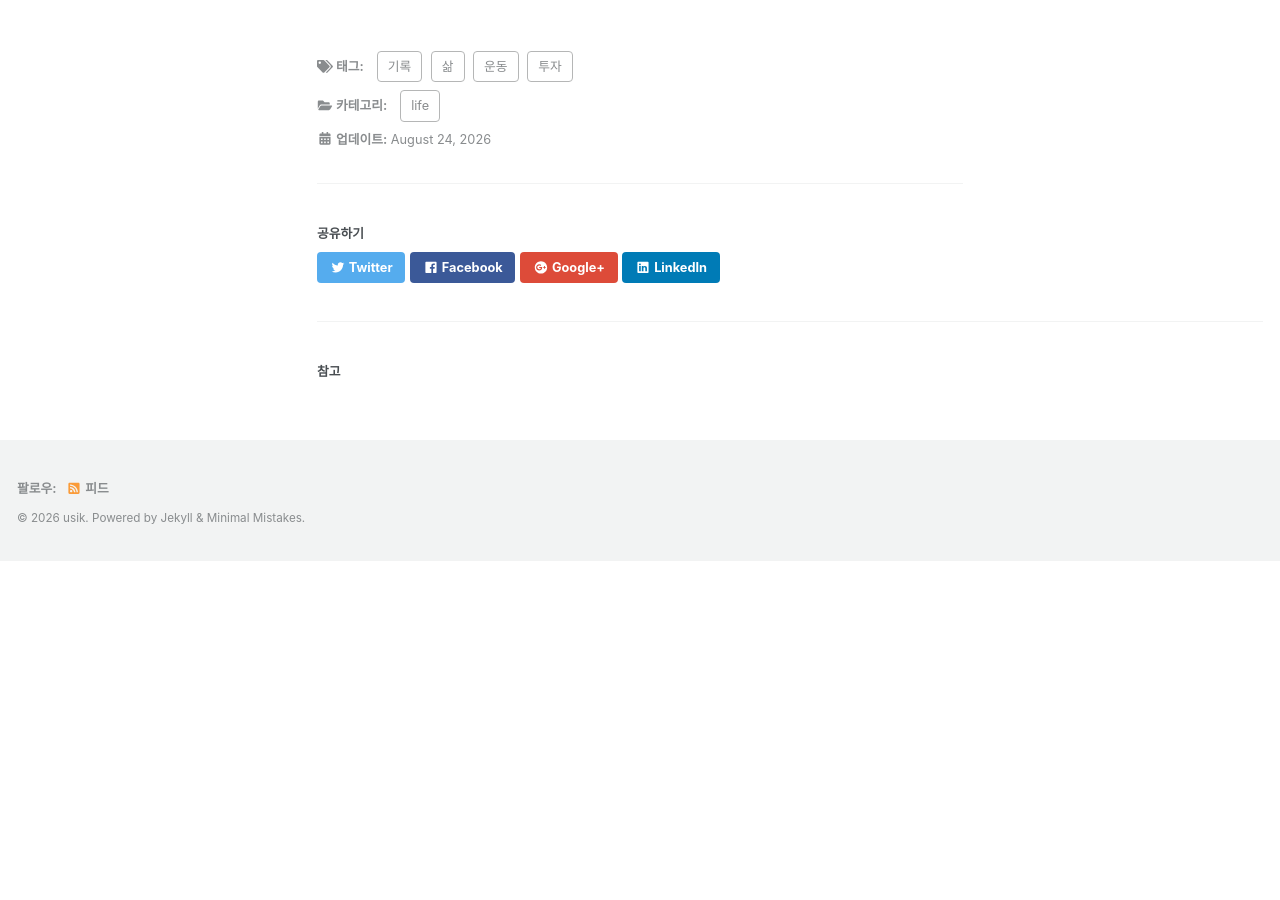
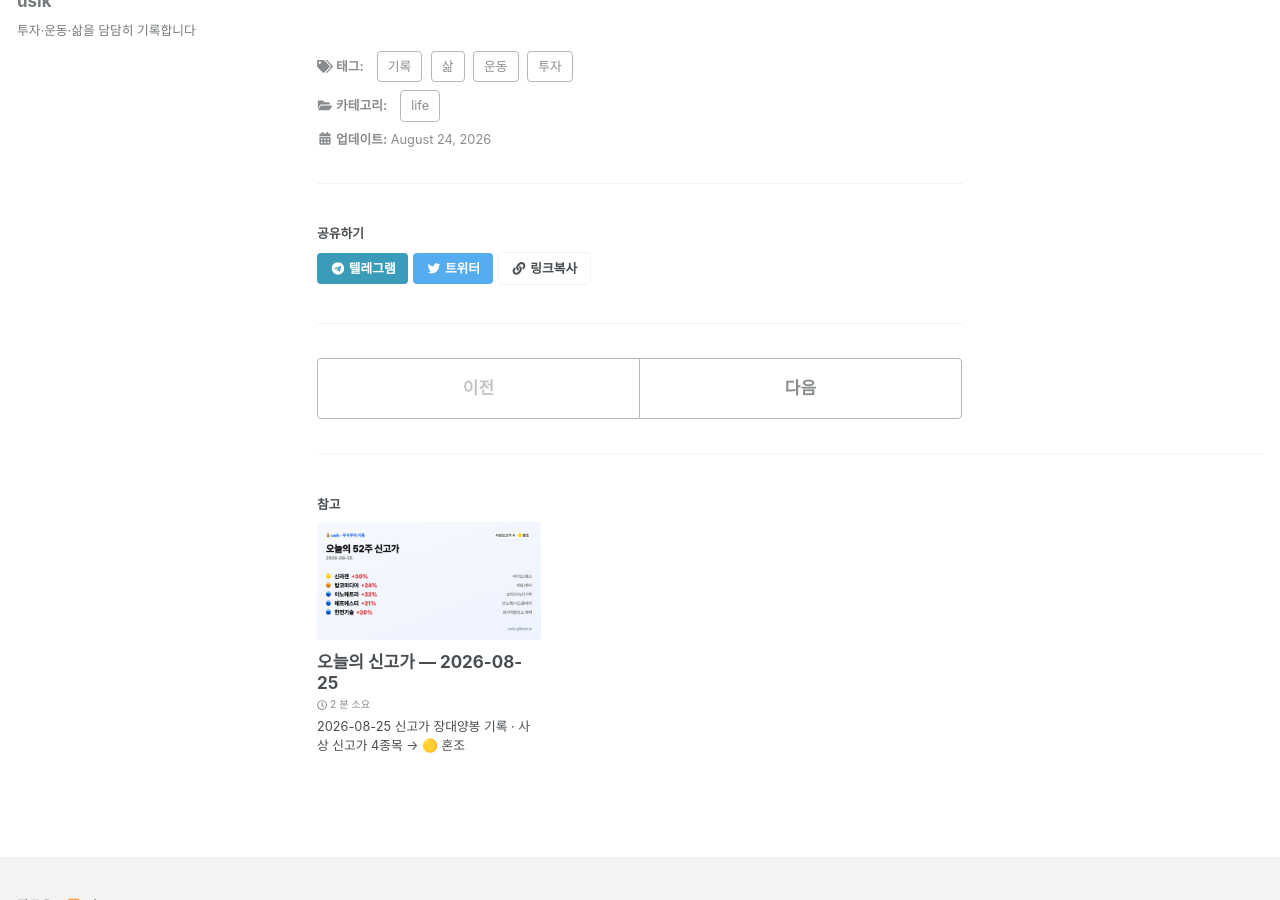
Before and after one commit to usik/usik.github.io, a Jekyll site: the page built from _posts/2026-08-24-why-i-keep-this-record.md, in a window 1280 px wide and 900 px high, scrolled down 834 px. Built offline with Jekyll 4.4.1, drawn with Linux system fonts in a browser that asks for light colours; cached includes are drawn as plain includes; nearby versions of some CDN libraries; some web fonts are replaced; before the commit the page ends 1395 px from its top, so only the background shows below that.

Commit message:
공유 기능(OG·텔레그램·카톡·인스타 카드) + 8/25 신고가 포스트

```diff
--- a/_config.yml
+++ b/_config.yml
@@ -88,7 +88,8 @@
   username               :
   app_id                 :
   publisher              :
-og_image                 : # Open Graph/Twitter default site image
+og_image                 : "/assets/images/cards/default-og.png" # Open Graph/Twitter default site image
+kakao_key                : # 카카오 JavaScript 키 (넣으면 카카오톡 공유 버튼 활성화)
 # For specifying social profiles
 # - https://developers.google.com/structured-data/customize/social-profiles
 social:
--- a/_includes/social-share.html
+++ b/_includes/social-share.html
@@ -1,13 +1,42 @@
 <section class="page__share">
-  {% if site.data.ui-text[site.locale].share_on_label %}
-    <h4 class="page__share-title">{{ site.data.ui-text[site.locale].share_on_label | default: "Share on" }}</h4>
+  {% assign _url = page.url | absolute_url %}
+  <h4 class="page__share-title">공유하기</h4>
+
+  <a href="https://t.me/share/url?url={{ _url | url_encode }}&text={{ page.title | url_encode }}" class="btn btn--info" onclick="window.open(this.href,'w','width=560,height=560'); return false;" title="텔레그램 공유"><i class="fab fa-fw fa-telegram" aria-hidden="true"></i><span> 텔레그램</span></a>
+
+  <a href="https://twitter.com/intent/tweet?text={{ page.title | url_encode }}%20{{ _url | url_encode }}" class="btn btn--twitter" onclick="window.open(this.href,'w','width=560,height=560'); return false;" title="트위터 공유"><i class="fab fa-fw fa-twitter" aria-hidden="true"></i><span> 트위터</span></a>
+
+  {% if site.kakao_key %}
+  <a href="#" id="kakao-share" class="btn" style="background:#FEE500;color:#191600" title="카카오톡 공유"><i class="fas fa-fw fa-comment" aria-hidden="true"></i><span> 카카오톡</span></a>
   {% endif %}
 
-  <a href="https://twitter.com/intent/tweet?{% if site.twitter.username %}via={{ site.twitter.username | url_encode }}&{% endif %}text={{ page.title | url_encode }}%20{{ page.url | absolute_url | url_encode }}" class="btn btn--twitter" onclick="window.open(this.href, 'window', 'left=20,top=20,width=500,height=500,toolbar=1,resizable=0'); return false;" title="{{ site.data.ui-text[site.locale].share_on_label | default: 'Share on' }} Twitter"><i class="fab fa-fw fa-twitter" aria-hidden="true"></i><span> Twitter</span></a>
+  {% if page.header.insta_image %}
+  <a href="{{ page.header.insta_image | absolute_url }}" download class="btn" style="background:#E1306C;color:#fff" title="인스타 카드 이미지 저장"><i class="fab fa-fw fa-instagram" aria-hidden="true"></i><span> 인스타 카드</span></a>
+  {% endif %}
 
-  <a href="https://www.facebook.com/sharer/sharer.php?u={{ page.url | absolute_url | url_encode }}" class="btn btn--facebook" onclick="window.open(this.href, 'window', 'left=20,top=20,width=500,height=500,toolbar=1,resizable=0'); return false;" title="{{ site.data.ui-text[site.locale].share_on_label | default: 'Share on' }} Facebook"><i class="fab fa-fw fa-facebook" aria-hidden="true"></i><span> Facebook</span></a>
+  <a href="#" class="btn btn--inverse" onclick="navigator.clipboard.writeText('{{ _url }}'); this.querySelector('span').textContent=' 복사됨!'; return false;" title="링크 복사"><i class="fas fa-fw fa-link" aria-hidden="true"></i><span> 링크복사</span></a>
+</section>
 
-  <a href="https://plus.google.com/share?url={{ page.url | absolute_url | url_encode }}" class="btn btn--google-plus" onclick="window.open(this.href, 'window', 'left=20,top=20,width=500,height=500,toolbar=1,resizable=0'); return false;" title="{{ site.data.ui-text[site.locale].share_on_label | default: 'Share on' }} Google Plus"><i class="fab fa-fw fa-google-plus" aria-hidden="true"></i><span> Google+</span></a>
-
-  <a href="https://www.linkedin.com/shareArticle?mini=true&url={{ page.url | absolute_url | url_encode }}" class="btn btn--linkedin" onclick="window.open(this.href, 'window', 'left=20,top=20,width=500,height=500,toolbar=1,resizable=0'); return false;" title="{{ site.data.ui-text[site.locale].share_on_label | default: 'Share on' }} LinkedIn"><i class="fab fa-fw fa-linkedin" aria-hidden="true"></i><span> LinkedIn</span></a>
-</section>
+{% if site.kakao_key %}
+<script src="https://t1.kakaocdn.net/kakao_js_sdk/2.7.2/kakao.min.js" crossorigin="anonymous"></script>
+<script>
+(function(){
+  if (window.Kakao && !Kakao.isInitialized()) { Kakao.init('{{ site.kakao_key }}'); }
+  var b = document.getElementById('kakao-share');
+  if (b && window.Kakao) {
+    b.addEventListener('click', function(e){
+      e.preventDefault();
+      Kakao.Share.sendDefault({
+        objectType: 'feed',
+        content: {
+          title: {{ page.title | jsonify }},
+          description: {{ page.excerpt | strip_html | truncate: 100 | jsonify }},
+          imageUrl: '{{ page.header.og_image | absolute_url }}',
+          link: { mobileWebUrl: '{{ _url }}', webUrl: '{{ _url }}' }
+        }
+      });
+    });
+  }
+})();
+</script>
+{% endif %}
--- /dev/null
+++ b/_posts/2026-08-25-newhigh.md
@@ -0,0 +1,80 @@
+---
+title: "오늘의 신고가 — 2026-08-25"
+categories: [money]
+tags: [주식투자, 신고가]
+excerpt: "2026-08-25 신고가 장대양봉 기록 · 사상 신고가 4종목 → 🟡 혼조"
+header:
+  og_image: /assets/images/cards/2026-08-25-og.png
+  teaser: /assets/images/cards/2026-08-25-og.png
+  insta_image: /assets/images/cards/2026-08-25-insta.png
+---
+
+**시장 다이얼:** 사상 신고가 4종목 → 🟡 혼조
+
+신고가 장대양봉(등락률 +10%↑ · 거래대금 20일평균 3배↑)을 테마별로 기록한다. 추천이 아니라 강세가 어디서 터지는지 관찰하는 기록이다. 🔴사상·🟠52주 = 첫 신고가 돌파, 🎯 = 완전정배열.
+
+#### 🔥 태양광/신재생 · 3종목 · 합계 5,819억 · 대장 현대건설
+
+| 종목 | 신고가 | 등락 | 거래대금 | 세력강도 | 테마 |
+|---|---|---|---|---|---|
+| 현대건설 | 🔵 20일 | +15% | 2,488억 | 유통 3% | 남북경협 · 테마파크 |
+| 한화 | 🔵 20일 | +17% | 1,719억 | 유통 7% | 태양광/신재생 · 호텔/리조트 |
+| 한전기술 | 🔵 20일 | +20% | 1,612억 | 유통 9% | 원자력발전소 해체 · 태양광/신재생 |
+
+#### 🔥 반도체/디스플레이 · 4종목 · 합계 1,007억 · 대장 티엘비
+
+| 종목 | 신고가 | 등락 | 거래대금 | 세력강도 | 테마 |
+|---|---|---|---|---|---|
+| 오킨스전자 | 🟡 60일 | +20% | 189억 | 유통 9% | 반도체/디스플레이 |
+| 티엘비 | 🔵 20일 | +15% | 515억 | 유통 24% | PCB(FPCB 등) · 소캠(SOCAMM) |
+| 와이씨 | 🔵 20일 | +19% | 193억 | 유통 5% | 반도체/디스플레이 |
+| 에프에스티 | 🔵 5일 | +21% | 110억 | 유통 4% | 반도체/디스플레이 · 바이오/헬스 |
+
+#### 🔥 바이오/헬스 · 1종목 · 합계 519억 · 대장 신라젠
+
+| 종목 | 신고가 | 등락 | 거래대금 | 세력강도 | 테마 |
+|---|---|---|---|---|---|
+| 신라젠 | 🟡 60일 | +30% | 409억 | 유통 16% | 바이오/헬스 · 면역항암제 |
+
+#### 🔥 화장품/미용 · 2종목 · 합계 350억 · 대장 오가닉티코스메틱
+
+| 종목 | 신고가 | 등락 | 거래대금 | 세력강도 | 테마 |
+|---|---|---|---|---|---|
+| 엔에프씨 | 🟡 60일 | +11% | 92억 | 유통 17% | 화장품/미용 · 마리화나(대마) |
+| 오가닉티코스메틱 🎯 ⚠️외국 | 🔵 20일 | +16% | 258억 | 유통 121% | 화장품/미용 · 엔젤산업 |
+
+#### 🔥 게임/엔터 · 2종목 · 합계 145억 · 대장 넥슨게임즈
+
+| 종목 | 신고가 | 등락 | 거래대금 | 세력강도 | 테마 |
+|---|---|---|---|---|---|
+| 탑코미디어 | 🟠 52주 225일만 | +24% | 67억 | 유통 38% | 게임/엔터 |
+| 넥슨게임즈 | 🟡 60일 | +15% | 78억 | 유통 4% | 게임/엔터 |
+
+#### ◽ 개별 · 4종목
+
+| 종목 | 신고가 | 등락 | 거래대금 | 세력강도 | 테마 |
+|---|---|---|---|---|---|
+| 우리기술투자 | 🟡 60일 | +16% | 2,772억 | 유통 119% | 가상화폐(비트코인 등) · 창투사 |
+| 미래에셋생명 | 🔵 20일 | +12% | 183억 | 유통 6% | 생명보험 |
+| 이노메트리 | 🔵 20일 | +22% | 171억 | 유통 63% | 2차전지/전기차 · 유리 기판 |
+| 휴림에이텍 | 🔵 5일 | +15% | 100억 | 유통 43% | 자동차부품 |
+
+#### 차트로 보기
+
+**우리기술투자 · 041190** (🟡 60일)
+
+<img src="https://ssl.pstatic.net/imgfinance/chart/item/candle/day/041190.png" alt="우리기술투자 일봉" style="width:100%;max-width:720px">
+
+**현대건설 · 000720** (🔵 20일)
+
+<img src="https://ssl.pstatic.net/imgfinance/chart/item/candle/day/000720.png" alt="현대건설 일봉" style="width:100%;max-width:720px">
+
+**한화 · 000880** (🔵 20일)
+
+<img src="https://ssl.pstatic.net/imgfinance/chart/item/candle/day/000880.png" alt="한화 일봉" style="width:100%;max-width:720px">
+
+#### 오늘의 한 줄
+
+(코멘트를 여기에 적는다.)
+
+> 이 글은 개인의 관찰·판단을 기록한 것이며, 특정 종목의 매수/매도를 권유하지 않습니다.
```
Also changed, not shown: assets/images/cards/2026-08-25-insta.png (added), assets/images/cards/2026-08-25-og.png (added), assets/images/cards/default-og.png (added).
